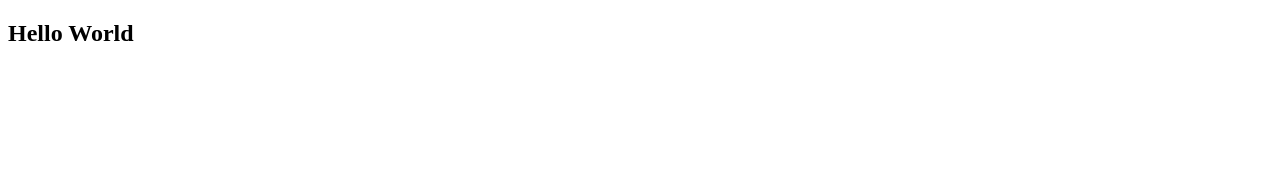
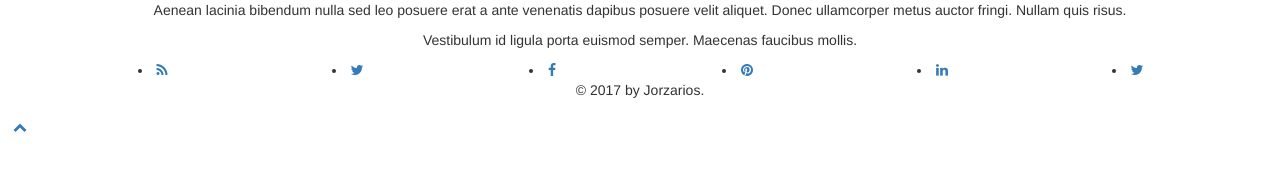
Before and after one commit to jorzarios/Jorzarios.com, a plain HTML site: page index.html in a window 1280 px wide. Drawn offline with nearby package versions, Linux system fonts and the light colour scheme.

Commit message:
change 2

```diff
--- a/index.html
+++ b/index.html
@@ -1,6 +1,82 @@
 <!DOCTYPE html>
 <html lang="en">
-<body>
-  <h2>Hello World</h2>
+<head>
+<meta charset="utf-8">
+<meta name="viewport" content="width=device-width, initial-scale=1.0">
+<meta name="description" content="">
+<meta name="author" content="">
+<link rel="shortcut icon" href="favicon.png">
+<title>Inicio-Jorzarios</title>
+<link rel="stylesheet" href="https://maxcdn.bootstrapcdn.com/font-awesome/4.7.0/css/font-awesome.min.css">
+<link rel="stylesheet" href="https://maxcdn.bootstrapcdn.com/bootstrap/3.3.7/css/bootstrap.min.css">
+<link rel="stylesheet" type="text/css" href="app.css">
+<link rel="stylesheet" type="text/css" href='https://fonts.googleapis.com/css?family=Source+Sans+Pro:400,900italic,900,700italic,600italic,600,400italic,700,300italic,300,200italic,200'>
+<link href="https://fonts.googleapis.com/css?family=Julius+Sans+One|Oxygen|Open+Sans" rel="stylesheet">
+
+</head>
+<body class="full-layout">
+
+<!-- /.content-wrapper -->
+<footer class="footer inverse-wrapper">
+  <div class="container inner2">
+    <div class="row">
+      <div class="col-sm-12">
+        <div class="widget text-center">
+          <div class="divide20"></div>
+          <p>Aenean lacinia bibendum nulla sed leo posuere erat a ante venenatis dapibus posuere velit aliquet. Donec ullamcorper metus auctor fringi. Nullam quis risus. </p>
+          <p>Vestibulum id ligula porta  euismod semper. Maecenas faucibus mollis.</p>
+          </div>
+          </div>
+              </div>
+          <div class="row social naked text-center">
+            <div class="col-xs-6 col-sm-2">
+            <li> <a href="#"><i class="fa fa-rss"></i></a> </li>
+            </div>
+            <div class="col-xs-6 col-sm-2">
+              <li> <a href="#"><i class="fa fa-twitter"></i></a> </li>
+            </div>
+            <div class="col-xs-6 col-sm-2">
+              <li> <a href="#"><i class="fa fa-facebook"></i></a> </li>
+            </div>
+            <div class="col-xs-6 col-sm-2">
+              <li> <a href="#"><i class="fa fa-pinterest"></i></a> </li>
+            </div>
+            <div class="col-xs-6 col-sm-2">
+              <li> <a href="#"><i class="fa fa-linkedin"></i></a> </li>
+            </div>
+            <div class="col-xs-6 col-sm-2">
+              <li> <a href="#"><i class="fa fa-twitter"></i></a> </li>
+            </div>
+          </div>
+
+        <!-- /.widget -->
+
+      <!-- /column -->
+
+
+
+    <!-- /.row -->
+
+  </div>
+  <!-- .container -->
+
+  <div class="sub-footer">
+    <div class="container inner3">
+      <p class="text-center">© 2017 by Jorzarios.</p>
+    </div>
+    <!-- .container -->
+  </div>
+  <!-- .sub-footer -->
+
+</footer>
+<!-- /footer -->
+<script src="https://ajax.googleapis.com/ajax/libs/jquery/3.2.1/jquery.min.js"></script>
+<script
+  src="https://code.jquery.com/jquery-1.12.4.js"
+  integrity="sha256-Qw82+bXyGq6MydymqBxNPYTaUXXq7c8v3CwiYwLLNXU="
+  crossorigin="anonymous"></script>
+  <script src="https://maxcdn.bootstrapcdn.com/bootstrap/3.3.7/js/bootstrap.min.js"></script>
+
+<a id="scrollUp" href="#top" title="<span class=&quot;btn btn-square&quot;><i class=&quot;fa fa-chevron-up&quot;></i></span>" style="position: fixed; z-index: 1001; display: block;"><span class="btn btn-square"><i class="fa fa-chevron-up"></i></span></a>
 </body>
 </html>
```
